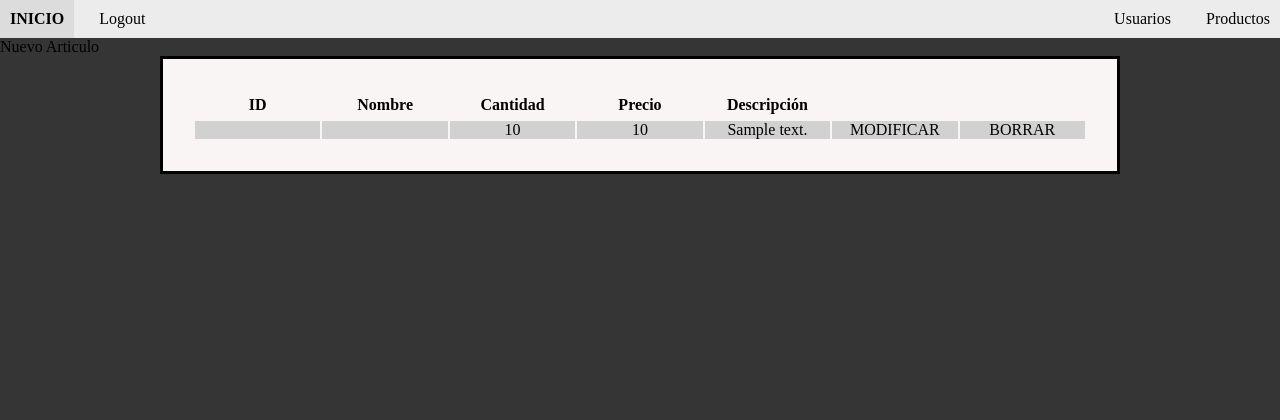
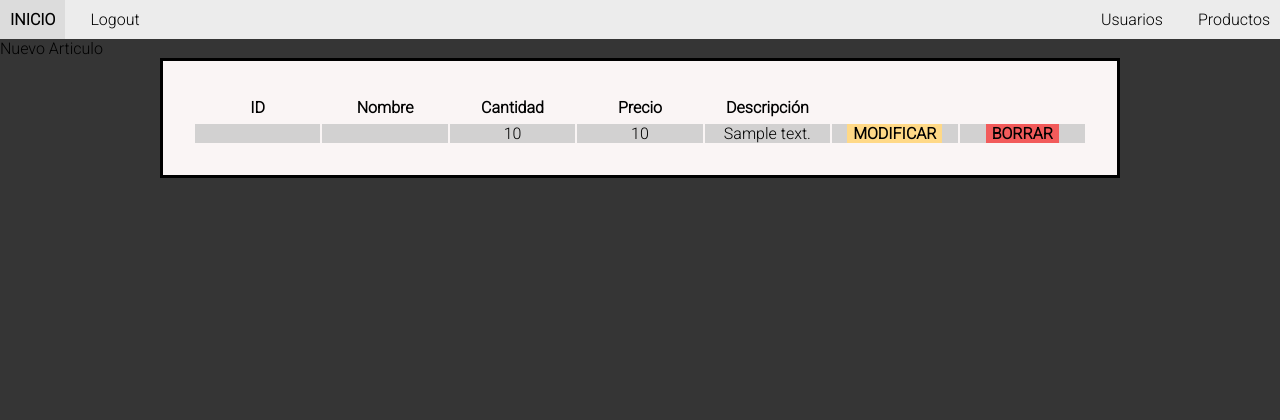
Before and after one commit to tomasCfarias/TP_BACKEND_FRONTEND_IFTS, a PHP site: page /mostrarProductos.php in a window 1280 px wide. Shown: the top 420 px of the page. Run offline with PHP 8.4, Linux system fonts and the light colour scheme; the visitor is signed in with stand-in values (Sample User, id 1); tables that the repository leaves empty or names only in its code hold one stand-in row (values such as "Sample post"); data that the repository does not hold is empty.

Commit message:
css en los botones mod y borrar

```diff
--- a/css/mostrarusuarios.css
+++ b/css/mostrarusuarios.css
@@ -1,5 +1,6 @@
 * {
     margin: 0;
+    font-family: 'Roboto', sans-serif;
 }
 
 a {
@@ -9,6 +10,7 @@ a {
 body {
     background-color: rgb(53, 53, 53);
 }
+
 
 .table-products {
     align-items: center;
@@ -47,3 +49,15 @@ td {
 .product-id:hover {
     cursor: pointer;
 }
+
+#crudM{
+    background-color: rgb(255, 217, 135);
+    padding: 6px;
+    font-weight: bold;
+}
+
+#crudBorrar{
+    background-color: rgb(242, 91, 91);
+    padding: 6px;
+    font-weight: bold;
+}
--- a/mostrarProductos.php
+++ b/mostrarProductos.php
@@ -20,6 +20,9 @@
 <head>
     <meta charset="UTF-8">
     <meta name="viewport" content="width=device-width, initial-scale=1.0">
+    <style>
+    @import url('https://fonts.googleapis.com/css2?family=Roboto:wght@300&display=swap');
+    </style>
     <title>Mostrar Usuarios</title>
 </head>
 <link rel="stylesheet" href="./css/mostrarusuarios.css">
@@ -48,8 +51,8 @@ if ($result->num_rows > 0) {
         echo "<td>" . $row["quantity"] . " "."</td>";
         echo "<td>" . $row["price"] ." ". "</td>";
         echo "<td>" . $row["description"] ." ". "</td>";
-        echo "<td><a href='modificarProducto.php?id=" . $row['Id'] . "'>MODIFICAR</a></td>";
-        echo "<td><a href='borrarProducto.php?id=" . $row['Id'] . "'>BORRAR</a></td>";
+        echo "<td><a href='modificarProducto.php?id=" . $row['Id'] . "' id = 'crudM'>MODIFICAR</a></td>";
+        echo "<td><a href='borrarProducto.php?id=" . $row['Id'] . "'id='crudBorrar'>BORRAR</a></td>";
         echo "</tr>"."<br>";
     }
 } else {
```
